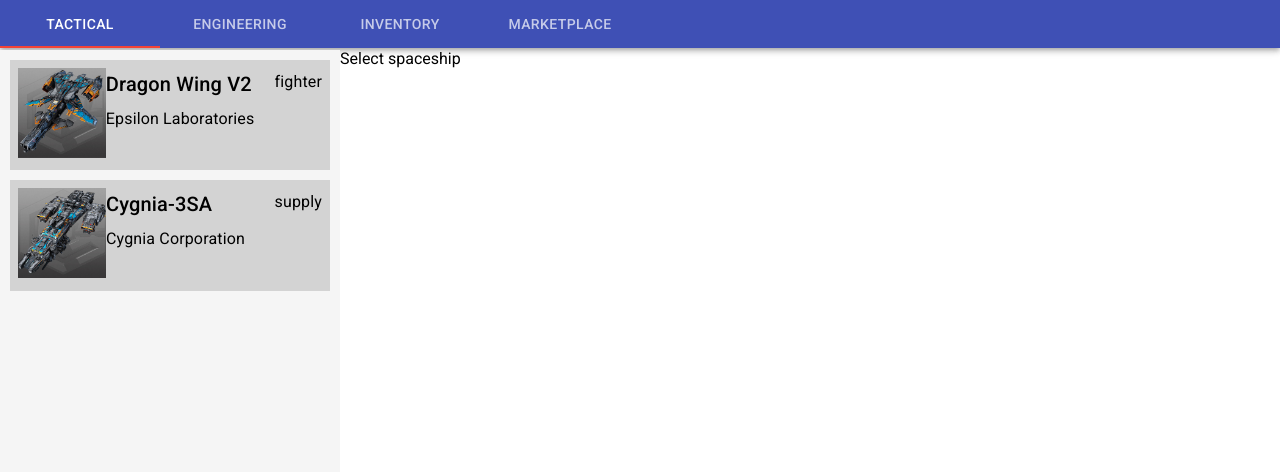
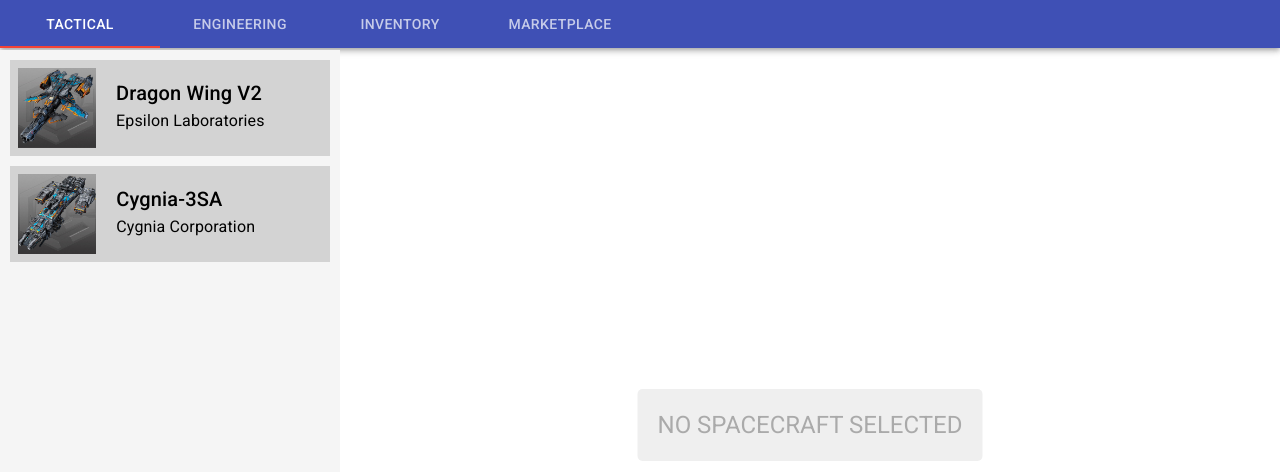
Before and after one commit to ibovegar/react-spacedock, a React (Create React App) app: page /engineering in a window 1280 px wide. Shown: the top 472 px of the page. Built offline with nearby package versions, Linux system fonts and the light colour scheme; data requests are answered from the project's data file.

Commit message:
improve look and feel

```diff
--- a/src/components/spaceship-list/spaceship-card/spaceship-card.component.tsx
+++ b/src/components/spaceship-list/spaceship-card/spaceship-card.component.tsx
@@ -11,28 +11,20 @@ interface IProps {
 const SpaceshipCard: React.FC<IProps> = ({ spaceship }) => {
   return (
     <Box p={1}>
-      <Grid container>
+      <Grid container justify="center" alignItems="center">
         <Grid item>
           <img
-            height="90"
+            style={{ display: 'block' }}
+            height="80"
             alt="spaceship"
             src={`${process.env.PUBLIC_URL}/images/${spaceship.registry}.jpg`}
           />
         </Grid>
-        <Grid item sm container>
-          <Grid item xs container direction="column">
-            <Grid item xs>
-              <Typography gutterBottom variant="h6">
-                {spaceship.name}
-              </Typography>
-              <Typography variant="body1" gutterBottom>
-                {spaceship.manufacturer}
-              </Typography>
-            </Grid>
-          </Grid>
-          <Grid item>
-            <Typography variant="subtitle1">{spaceship.type}</Typography>
-          </Grid>
+        <Grid item style={{ paddingLeft: '20px' }}>
+          <Typography variant="h6">{spaceship.name}</Typography>
+          <Typography variant="body1" gutterBottom>
+            {spaceship.manufacturer}
+          </Typography>
         </Grid>
       </Grid>
     </Box>
--- a/src/components/spaceship-list/spaceship-list.component.tsx
+++ b/src/components/spaceship-list/spaceship-list.component.tsx
@@ -15,8 +15,9 @@ const SpaceshipList: React.FC<IStateProps> = props => {
   return (
     <>
       {spaceships.map((spaceship: ISpaceship) => (
-        <div className={classes.NavigationItem} key={spaceship.id}>
         <NavLink
+          key={spaceship.id}
+          className={classes.NavigationItem}
           to={`/engineering/${spaceship.id}`}
           onClick={onSpacecraftClick}
           id={spaceship.id}
@@ -24,7 +25,6 @@ const SpaceshipList: React.FC<IStateProps> = props => {
         >
           <SpaceshipCard spaceship={spaceship} />
         </NavLink>
-        </div>
       ))}
     </>
   );
--- a/src/components/spaceship-list/spaceship-list.module.scss
+++ b/src/components/spaceship-list/spaceship-list.module.scss
@@ -2,9 +2,6 @@
   margin: 10px;
   display: flex;
   background-color: lightgrey;
-
-  a {
-    width: 100%;
   text-decoration: none;
   color: black;
   outline: none;
@@ -20,4 +17,3 @@
     color: white;
   }
 }
-}
--- /dev/null
+++ b/src/pages/Engineering/engineering.module.scss
@@ -0,0 +1,11 @@
+.EmptyPlaceholder {
+  display: inline-block;
+  position: relative;
+  padding: 20px;
+  border-radius: 5px;
+  top: 50%;
+  left: 50%;
+  transform: translate(-50%, -50%);
+  background-color: #efefef;
+  color: #aaa;
+}
--- a/src/pages/Engineering/engineering.page.tsx
+++ b/src/pages/Engineering/engineering.page.tsx
@@ -5,6 +5,8 @@ import { SpaceshipBuilder } from 'containers';
 import { SpaceshipList } from 'components';
 import Box from '@material-ui/core/Box';
 import * as interfaces from './engineering.interface';
+import { Typography } from '@material-ui/core';
+import classes from './engineering.module.scss';
 
 class Engineering extends React.Component<interfaces.IProps, {}> {
   componentDidMount() {
@@ -49,7 +51,11 @@ class Engineering extends React.Component<interfaces.IProps, {}> {
             />
             <Route
               path={`${match.path}/`}
-              render={() => <div>Select spaceship</div>}
+              render={() => (
+                <Typography className={classes.EmptyPlaceholder} variant="h5">
+                  NO SPACECRAFT SELECTED
+                </Typography>
+              )}
             />
           </Switch>
         </Box>
```
Lines whose indentation alone changed are shown as unchanged.
